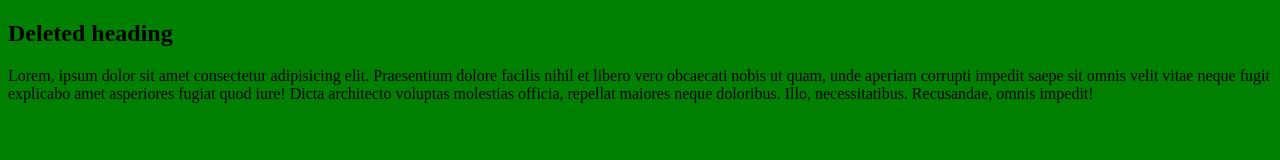
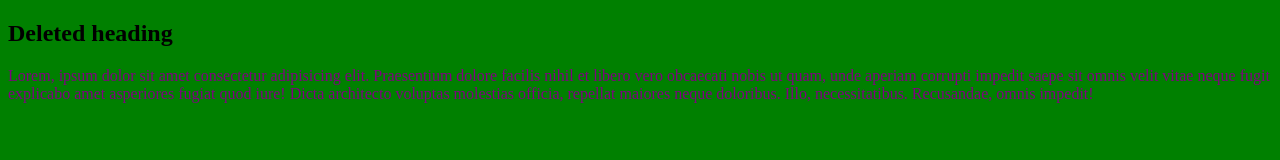
Before and after one commit to MarkleyClassroom/githubworkshop, a website: page index.html in a window 1280 px wide. Drawn offline with Linux system fonts and the light colour scheme.

Commit message:
changed stylesheet

```diff
--- a/styles.css
+++ b/styles.css
@@ -1,3 +1,6 @@
 body {
     background-color: green;
 }
+p {
+    color:purple;
+}
```
